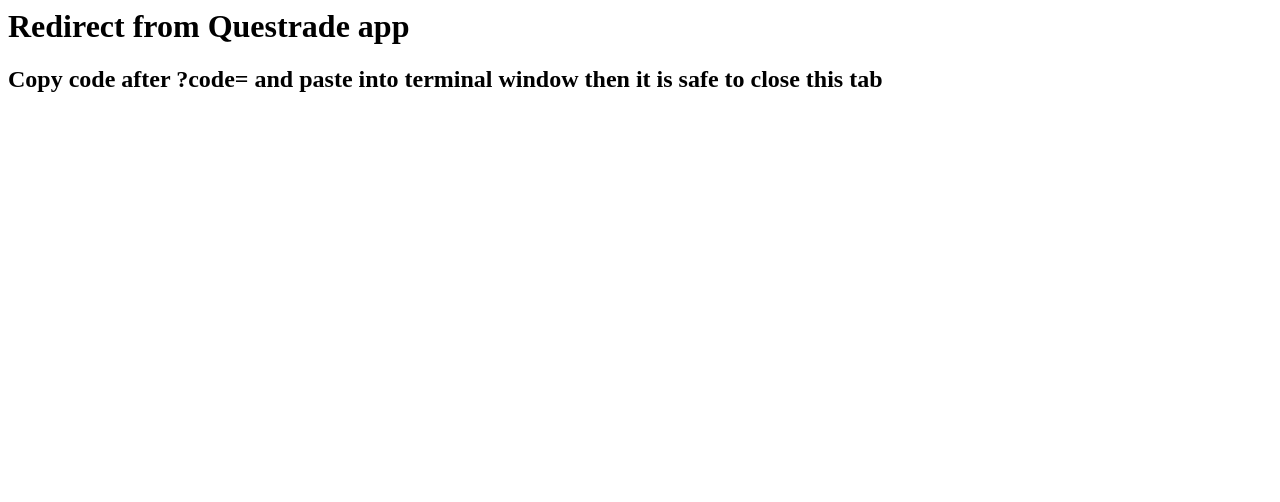
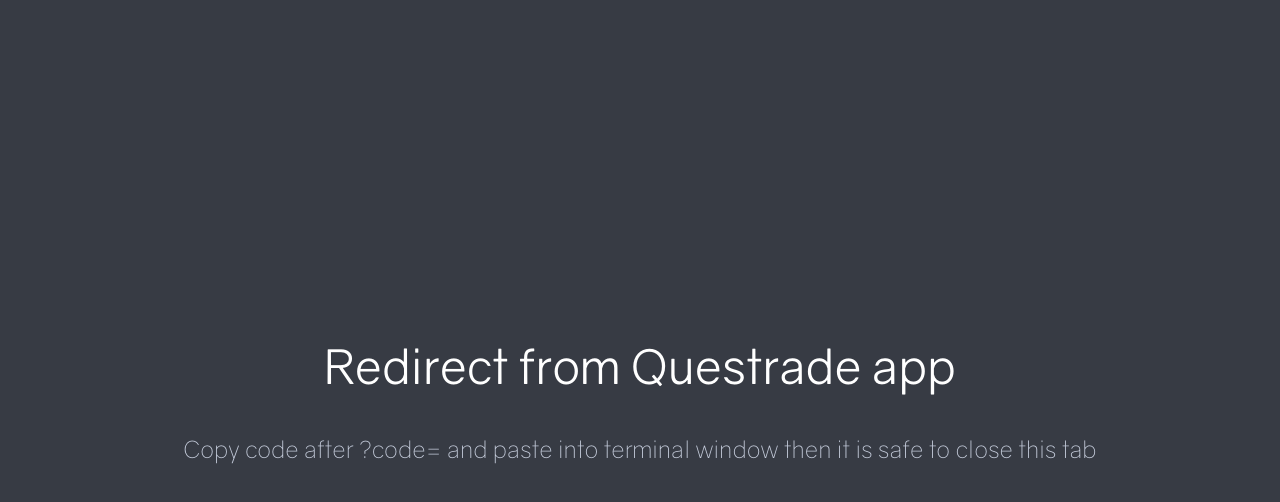
Before and after one commit to martindmtrv/martindmtrv.github.io, a plain HTML site: page redirect.html in a window 1280 px wide. Drawn offline with Linux system fonts and the light colour scheme.

Commit message:
Update redirect.html

```diff
--- a/redirect.html
+++ b/redirect.html
@@ -1,5 +1,11 @@
 <html>
 <title>Redirecting...</title>
-<h1>Redirect from Questrade app</h1>
-<h2>Copy code after ?code= and paste into terminal window then it is safe to close this tab</h2>
+<link rel="stylesheet" type="text/css" href="css/style.css">
+<section>
+  <div class="homeimg"></div>
+    <div class="content">
+      <h1>Redirect from Questrade app</h1>
+      <p>Copy code after ?code= and paste into terminal window then it is safe to close this tab</p>
+ </div>
+</section>
 </html>
```
